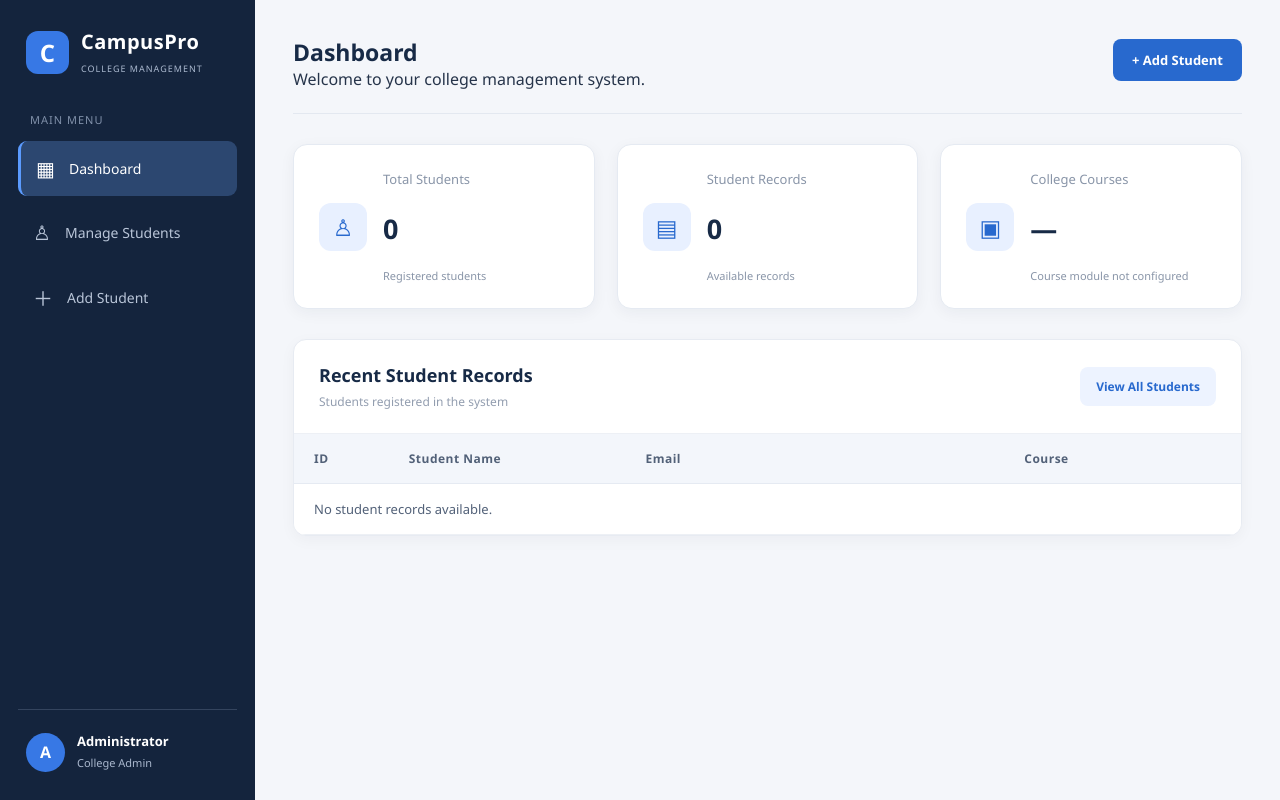
After one commit to saletejashree1/student-management-system, a Spring Boot app: page /dashboard in a window 1280 px wide. The commit adds this page. Run offline with Spring Boot 4, Linux system fonts and the light colour scheme; some libraries are stand-ins or nearby versions.

Commit message:
Initial CampusPro project upload

```diff
--- a/src/main/java/com/example/studentmanagement/controller/StudentController.java
+++ b/src/main/java/com/example/studentmanagement/controller/StudentController.java
@@ -1,8 +1,8 @@
+
 package com.example.studentmanagement.controller;
 
-import com.example.studentmanagement.entity.Student;
-import com.example.studentmanagement.service.StudentService;
-import jakarta.validation.Valid;
+import java.util.List;
+
 import org.springframework.stereotype.Controller;
 import org.springframework.ui.Model;
 import org.springframework.validation.BindingResult;
@@ -11,6 +11,11 @@ import org.springframework.web.bind.annotation.ModelAttribute;
 import org.springframework.web.bind.annotation.PathVariable;
 import org.springframework.web.bind.annotation.PostMapping;
 import org.springframework.web.servlet.mvc.support.RedirectAttributes;
+
+import com.example.studentmanagement.entity.Student;
+import com.example.studentmanagement.service.StudentService;
+
+import jakarta.validation.Valid;
 
 @Controller
 public class StudentController {
@@ -23,15 +28,30 @@ public class StudentController {
 
     @GetMapping("/")
     public String home() {
-        return "redirect:/students";
+        return "redirect:/dashboard";
     }
 
+// Dashboard
+@GetMapping("/dashboard")
+public String dashboard(Model model) {
+
+    System.out.println("### DASHBOARD CONTROLLER EXECUTED ###");
+
+    List<Student> students = studentService.getAllStudents();
+
+    model.addAttribute("totalStudents", students.size());
+    model.addAttribute("recentStudents", students);
+
+    return "dashboard";
+}
+    // Display all students
     @GetMapping("/students")
     public String listStudents(Model model) {
         model.addAttribute("students", studentService.getAllStudents());
         return "students";
     }
 
+    // Show add student form
     @GetMapping("/students/new")
     public String showCreateForm(Model model) {
         model.addAttribute("student", new Student());
@@ -40,66 +60,91 @@ public class StudentController {
         return "create_student";
     }
 
+    // Save student
     @PostMapping("/students")
-    public String saveStudent(@Valid @ModelAttribute("student") Student student,
+    public String saveStudent(
+            @Valid @ModelAttribute("student") Student student,
             BindingResult bindingResult,
             Model model,
             RedirectAttributes redirectAttributes) {
+
         if (bindingResult.hasErrors()) {
-            model.addAttribute("pageTitle", student.getId() == null ? "Add Student" : "Edit Student");
-            model.addAttribute("formAction", student.getId() == null
-                    ? "/students" : "/students/" + student.getId() + "/update");
+            model.addAttribute("pageTitle", "Add Student");
+            model.addAttribute("formAction", "/students");
             return "create_student";
         }
 
         studentService.saveStudent(student);
-        redirectAttributes.addFlashAttribute("successMessage", "Student saved successfully.");
+
+        redirectAttributes.addFlashAttribute(
+                "successMessage", "Student saved successfully.");
+
         return "redirect:/students";
     }
 
+    // Edit student
     @GetMapping("/students/{id}/edit")
-    public String showEditForm(@PathVariable Long id, Model model,
+    public String showEditForm(
+            @PathVariable Long id,
+            Model model,
             RedirectAttributes redirectAttributes) {
+
         return studentService.getStudentById(id)
                 .map(student -> {
                     model.addAttribute("student", student);
                     model.addAttribute("pageTitle", "Edit Student");
-                    model.addAttribute("formAction", "/students/" + id + "/update");
+                    model.addAttribute("formAction",
+                            "/students/" + id + "/update");
                     return "create_student";
                 })
                 .orElseGet(() -> {
-                    redirectAttributes.addFlashAttribute("errorMessage", "Student not found.");
+                    redirectAttributes.addFlashAttribute(
+                            "errorMessage", "Student not found.");
                     return "redirect:/students";
                 });
     }
 
+    // Update student
     @PostMapping("/students/{id}/update")
-    public String updateStudent(@PathVariable Long id,
+    public String updateStudent(
+            @PathVariable Long id,
             @Valid @ModelAttribute("student") Student student,
             BindingResult bindingResult,
             Model model,
             RedirectAttributes redirectAttributes) {
+
         if (bindingResult.hasErrors()) {
             student.setId(id);
             model.addAttribute("pageTitle", "Edit Student");
-            model.addAttribute("formAction", "/students/" + id + "/update");
+            model.addAttribute("formAction",
+                    "/students/" + id + "/update");
             return "create_student";
         }
 
         student.setId(id);
         studentService.saveStudent(student);
-        redirectAttributes.addFlashAttribute("successMessage", "Student updated successfully.");
+
+        redirectAttributes.addFlashAttribute(
+                "successMessage", "Student updated successfully.");
+
         return "redirect:/students";
     }
 
+    // Delete student
     @PostMapping("/students/{id}/delete")
-    public String deleteStudent(@PathVariable Long id, RedirectAttributes redirectAttributes) {
+    public String deleteStudent(
+            @PathVariable Long id,
+            RedirectAttributes redirectAttributes) {
+
         if (studentService.getStudentById(id).isPresent()) {
             studentService.deleteStudent(id);
-            redirectAttributes.addFlashAttribute("successMessage", "Student deleted successfully.");
+            redirectAttributes.addFlashAttribute(
+                    "successMessage", "Student deleted successfully.");
         } else {
-            redirectAttributes.addFlashAttribute("errorMessage", "Student not found.");
+            redirectAttributes.addFlashAttribute(
+                    "errorMessage", "Student not found.");
         }
+
         return "redirect:/students";
     }
 }
--- a/src/main/resources/static/css/style.css
+++ b/src/main/resources/static/css/style.css
@@ -688,3 +688,217 @@ a {
         width: 100%;
     }
 }
+
+/* =====================================
+   CAMPUSPRO DASHBOARD DESIGN FIX
+===================================== */
+
+/* Dashboard statistics */
+.stats-grid {
+    display: grid;
+    grid-template-columns: repeat(3, minmax(0, 1fr));
+    gap: 22px;
+    margin: 30px 0;
+}
+
+.stat-card {
+    display: grid;
+    grid-template-columns: 48px minmax(0, 1fr);
+    grid-template-rows: auto auto auto;
+    column-gap: 16px;
+    align-items: center;
+    background: #ffffff;
+    padding: 25px;
+    border: 1px solid #e5eaf2;
+    border-radius: 14px;
+    box-shadow: 0 4px 15px rgba(20,36,61,0.05);
+}
+
+.stat-icon {
+    grid-column: 1;
+    grid-row: 1 / 4;
+    background: #e8f0ff;
+    color: #2869ce;
+    width: 48px;
+    height: 48px;
+    border-radius: 12px;
+    display: grid;
+    place-items: center;
+}
+
+.stat-card p {
+    grid-column: 2;
+    font-size: 13px;
+    color: #8995a8;
+    margin: 0 0 5px;
+}
+
+.stat-card h2 {
+    grid-column: 2;
+    font-size: 27px;
+    color: #172a46;
+    margin: 0 0 4px;
+}
+
+.stat-card small {
+    grid-column: 2;
+    color: #8995a8;
+    font-size: 11px;
+}
+
+/* Recent student records section */
+.table-section {
+    background: #ffffff;
+    border: 1px solid #e7ebf2;
+    border-radius: 13px;
+    overflow: hidden;
+    box-shadow: 0 4px 15px rgba(20,36,61,0.04);
+    margin-top: 25px;
+}
+
+.section-heading {
+    display: flex;
+    justify-content: space-between;
+    align-items: center;
+    gap: 15px;
+    padding: 23px 25px;
+    border-bottom: 1px solid #edf0f5;
+}
+
+.section-heading h2 {
+    color: #172a46;
+    font-size: 18px;
+}
+
+.section-heading p {
+    color: #929daf;
+    font-size: 12px;
+    margin-top: 6px;
+}
+
+/* Dashboard table */
+.table-section .table-wrapper {
+    width: 100%;
+    overflow-x: auto;
+}
+
+.student-table {
+    width: 100%;
+    border-collapse: collapse;
+    min-width: 700px;
+    background: #ffffff;
+}
+
+.student-table th {
+    background: #f8f9fc;
+    color: #8491a5;
+    font-size: 11px;
+    letter-spacing: 0.5px;
+    text-align: left;
+    padding: 17px 22px;
+}
+
+.student-table td {
+    padding: 17px 22px;
+    border-bottom: 1px solid #edf0f5;
+    color: #526178;
+    font-size: 13px;
+}
+
+.table-section tbody tr:hover {
+    background: #f8faff;
+}
+
+/* View all students button */
+.secondary-btn {
+    display: inline-block;
+    background: #edf3ff;
+    color: #2869ce;
+    padding: 11px 16px;
+    border-radius: 8px;
+    font-size: 12px;
+    font-weight: 600;
+    transition: 0.2s;
+}
+
+.secondary-btn:hover {
+    background: #2869ce;
+    color: white;
+}
+
+/* Dashboard responsive design */
+@media (max-width: 900px) {
+    .stats-grid {
+        grid-template-columns: repeat(2, minmax(0, 1fr));
+    }
+}
+
+@media (max-width: 650px) {
+    .stats-grid {
+        grid-template-columns: 1fr;
+    }
+
+    .section-heading {
+        align-items: flex-start;
+        flex-direction: column;
+        padding: 18px;
+    }
+
+    .main-content {
+        padding: 20px 13px;
+    }
+}
+
+/* DASHBOARD RECENT STUDENTS TABLE FIX */
+
+.table-section table {
+    width: 100%;
+    min-width: 650px;
+    border-collapse: collapse;
+    table-layout: fixed;
+    background: #ffffff;
+}
+
+.table-section thead th {
+    background: #f3f6fb;
+    color: #526178;
+    font-size: 12px;
+    font-weight: 600;
+    text-align: left;
+    padding: 16px 20px;
+    border-bottom: 1px solid #e5eaf2;
+}
+
+.table-section tbody td {
+    padding: 16px 20px;
+    font-size: 13px;
+    color: #526178;
+    text-align: left;
+    border-bottom: 1px solid #edf0f5;
+    vertical-align: middle;
+    overflow-wrap: anywhere;
+}
+
+.table-section tbody tr:hover {
+    background: #f8faff;
+}
+
+.table-section th:nth-child(1),
+.table-section td:nth-child(1) {
+    width: 10%;
+}
+
+.table-section th:nth-child(2),
+.table-section td:nth-child(2) {
+    width: 25%;
+}
+
+.table-section th:nth-child(3),
+.table-section td:nth-child(3) {
+    width: 40%;
+}
+
+.table-section th:nth-child(4),
+.table-section td:nth-child(4) {
+    width: 25%;
+}
--- /dev/null
+++ b/src/main/resources/templates/dashboard.html
@@ -0,0 +1,188 @@
+
+<!DOCTYPE html>
+<html lang="en" xmlns:th="http://www.thymeleaf.org">
+
+<head>
+    <meta charset="UTF-8">
+    <meta name="viewport" content="width=device-width, initial-scale=1.0">
+
+    <title>CampusPro | Dashboard</title>
+
+    <link rel="stylesheet" th:href="@{/css/style.css?v=3}">
+</head>
+
+<body>
+
+<div class="app-layout">
+
+    <!-- SIDEBAR -->
+    <aside class="sidebar">
+
+        <div class="brand">
+            <div class="brand-icon">C</div>
+            <div>
+                <h2>CampusPro</h2>
+                <span>COLLEGE MANAGEMENT</span>
+            </div>
+        </div>
+
+        <p class="menu-label">MAIN MENU</p>
+
+        <nav class="sidebar-menu">
+
+            <a th:href="@{/dashboard}" class="menu-item active">
+                <span>▦</span> Dashboard
+            </a>
+
+            <a th:href="@{/students}" class="menu-item">
+                <span>♙</span> Manage Students
+            </a>
+
+            <a th:href="@{/students/new}" class="menu-item">
+                <span>＋</span> Add Student
+            </a>
+
+        </nav>
+
+        <div class="sidebar-footer">
+            <div class="profile-avatar">A</div>
+            <div>
+                <strong>Administrator</strong>
+                <small>College Admin</small>
+            </div>
+        </div>
+
+    </aside>
+
+
+    <!-- MAIN CONTENT -->
+    <main class="main-content">
+
+        <!-- HEADER -->
+        <header class="topbar">
+
+            <div>
+                <h1>Dashboard</h1>
+                <p>Welcome to your college management system.</p>
+            </div>
+
+            <a th:href="@{/students/new}" class="primary-btn">
+                + Add Student
+            </a>
+
+        </header>
+
+
+        <!-- STATISTICS -->
+        <section class="stats-grid">
+
+            <div class="stat-card">
+
+                <div class="stat-icon">♙</div>
+
+                <p>Total Students</p>
+
+                <h2 th:text="${totalStudents}">0</h2>
+
+                <small>Registered students</small>
+
+            </div>
+
+
+            <div class="stat-card">
+
+                <div class="stat-icon">▤</div>
+
+                <p>Student Records</p>
+
+                <h2 th:text="${totalStudents}">0</h2>
+
+                <small>Available records</small>
+
+            </div>
+
+
+            <div class="stat-card">
+
+                <div class="stat-icon">▣</div>
+
+                <p>College Courses</p>
+
+                <h2>—</h2>
+
+                <small>Course module not configured</small>
+
+            </div>
+
+        </section>
+
+
+        <!-- RECENT STUDENT RECORDS -->
+        <section class="table-section">
+
+            <div class="section-heading">
+
+                <div>
+                    <h2>Recent Student Records</h2>
+                    <p>Students registered in the system</p>
+                </div>
+
+                <a th:href="@{/students}" class="secondary-btn">
+                    View All Students
+                </a>
+
+            </div>
+
+
+            <!-- STUDENT TABLE -->
+            <div class="table-wrapper">
+
+                <table class="student-table">
+
+                    <thead>
+                        <tr>
+                            <th>ID</th>
+                            <th>Student Name</th>
+                            <th>Email</th>
+                            <th>Course</th>
+                        </tr>
+                    </thead>
+
+
+                    <tbody>
+
+                        <tr th:each="student : ${recentStudents}">
+
+                            <td th:text="${student.id}"></td>
+
+                            <td th:text="${student.name}"></td>
+
+                            <td th:text="${student.email}"></td>
+
+                            <td th:text="${student.course}"></td>
+
+                        </tr>
+
+
+                        <tr th:if="${#lists.isEmpty(recentStudents)}">
+
+                            <td colspan="4">
+                                No student records available.
+                            </td>
+
+                        </tr>
+
+                    </tbody>
+
+                </table>
+
+            </div>
+
+        </section>
+
+    </main>
+
+</div>
+
+</body>
+</html>
```
Also changed, not shown: src/main/java/com/example/studentmanagement/StudentManagementApplication.java (+10 -0 lines), src/main/resources/templates/students.html (+3 -4 lines), 3 other files. Lines whose indentation alone changed are shown as unchanged.
